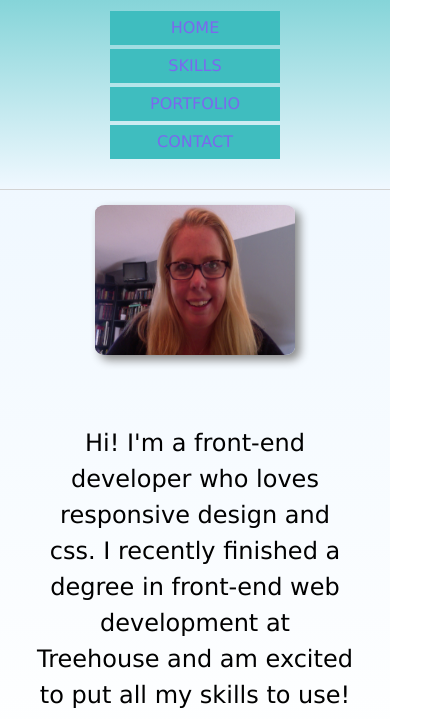
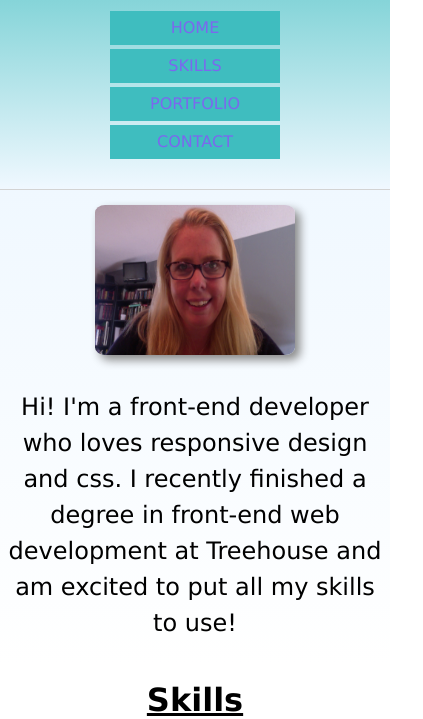
Before and after one commit to meganoliver/css-to-sass, a plain HTML site: page index.html in a window 390 px wide. Shown: the part 125-844 px from the top of the page, 423 px wide, since content can reach past the window. Drawn offline with Linux system fonts and the light colour scheme.

Commit message:
Fixed white space in mobile layout

```diff
--- a/scss/base/_base-styles.scss
+++ b/scss/base/_base-styles.scss
@@ -5,16 +5,11 @@
 body {
   @extend %center;
   @extend %inline-block;
-  width: 100%;
 
   @media #{$brk-narrow} {
-    width: 100%;
     display: inline-block;
   }
 
-  @media #{$brk-wide} {
-    width: 100%;
-  }
 }
 
 li {
@@ -33,7 +28,6 @@ img {
 
 p {
   @extend %font;
-  padding: 1.5em;
 }
 
 h1{
```
Also changed, not shown: css/application.css, 1 other file.
